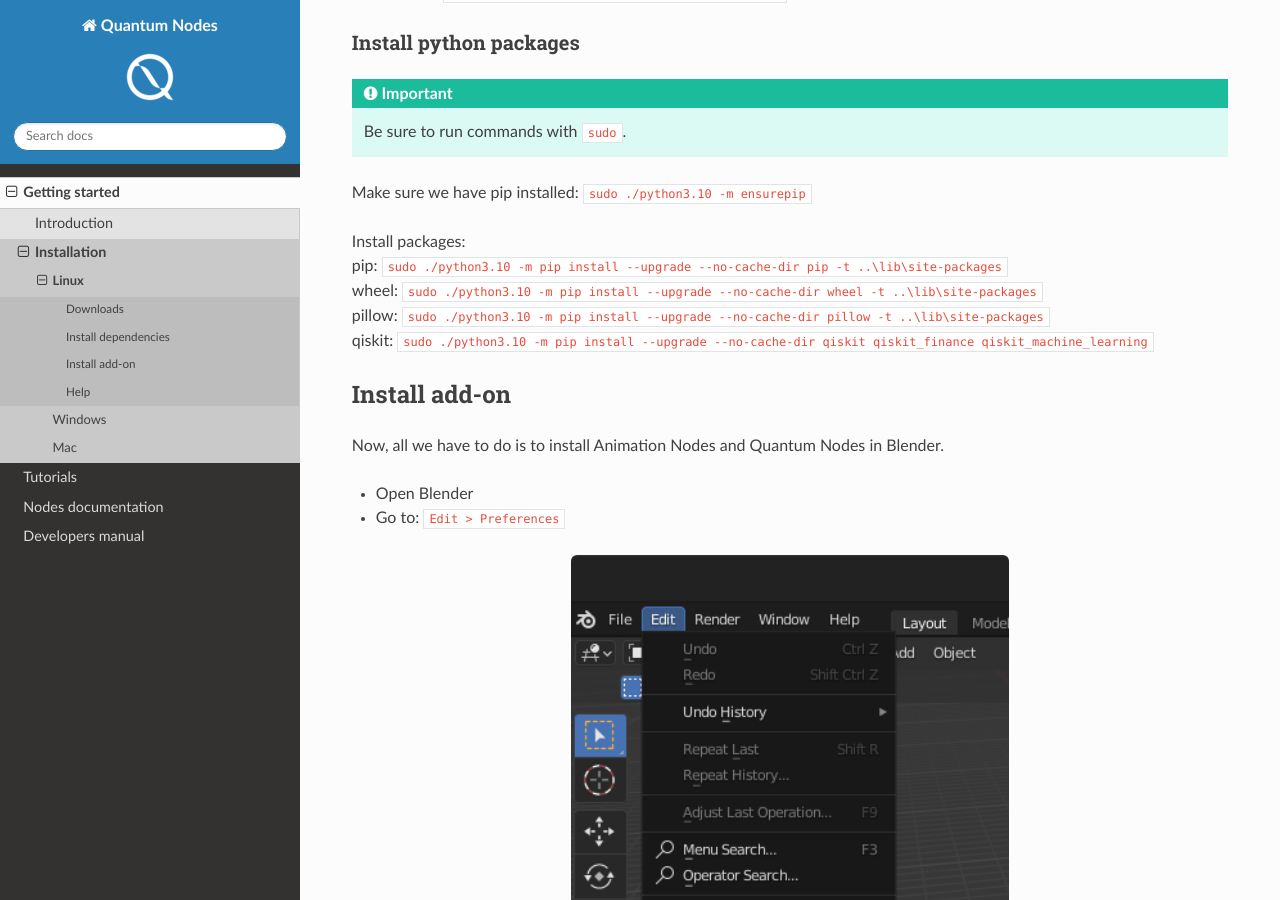
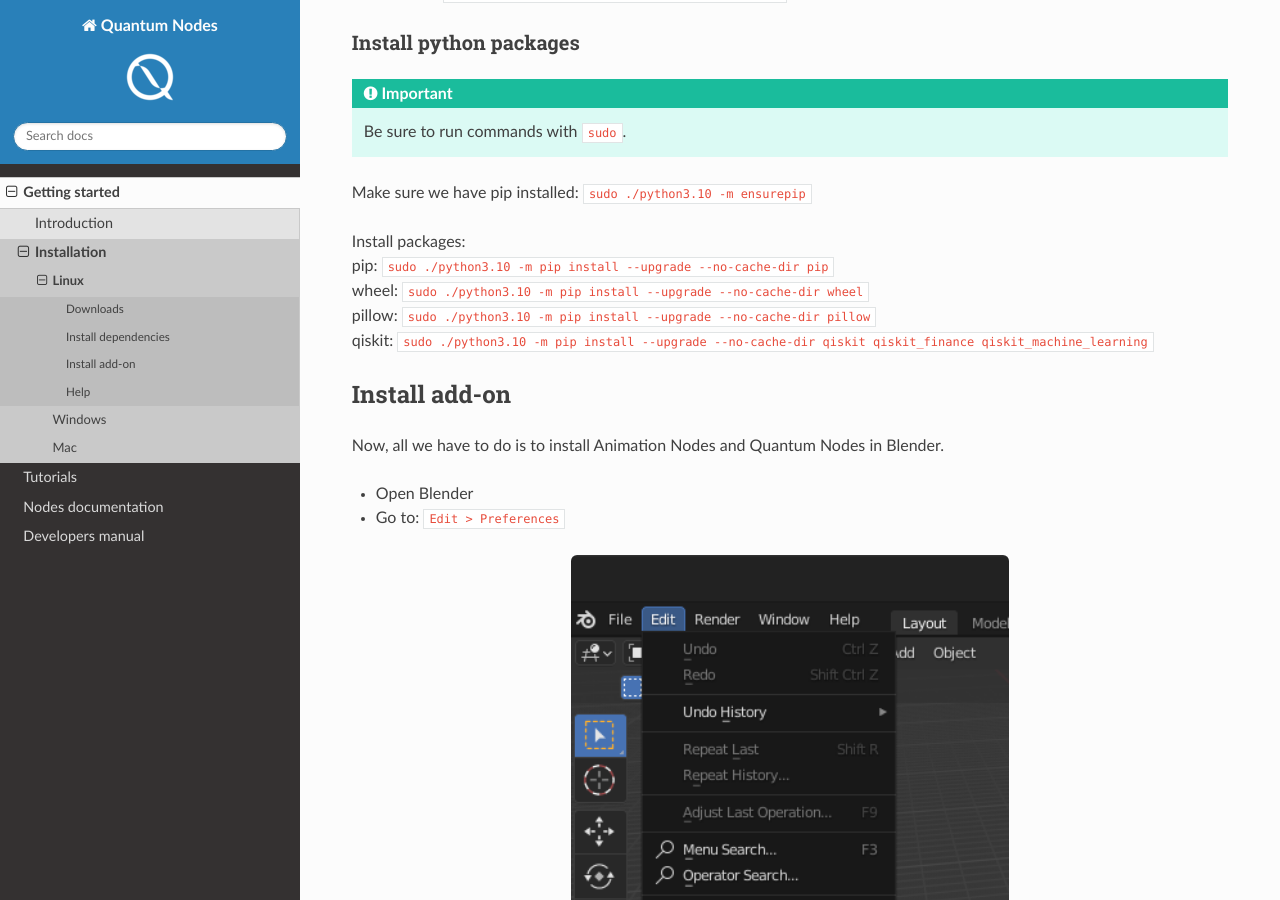
Before and after one commit to Quantum-Creative-Group/quantum_nodes, a Sphinx documentation site: the page built from docs/source/getting_started/installation/linux.rst, in a window 1280 px wide and 900 px high, scrolled down 1300 px. Built offline with Sphinx 7.4.7 and the Read the Docs theme 2.0.0, drawn with Linux system fonts in a browser that asks for light colours; pages that are not in the unit, such as notebooks, are missing from menus.

Commit message:
[Docs] Fixed wrong instructions linux installations

```diff
--- a/docs/source/getting_started/installation/linux.rst
+++ b/docs/source/getting_started/installation/linux.rst
@@ -93,9 +93,9 @@
 |   Make sure we have pip installed:  ``sudo ./python3.10 -m ensurepip``
 
 |   Install packages:
-|   pip: ``sudo ./python3.10 -m pip install --upgrade --no-cache-dir pip -t ..\lib\site-packages``
-|   wheel: ``sudo ./python3.10 -m pip install --upgrade --no-cache-dir wheel -t ..\lib\site-packages``
-|   pillow: ``sudo ./python3.10 -m pip install --upgrade --no-cache-dir pillow -t ..\lib\site-packages``
+|   pip: ``sudo ./python3.10 -m pip install --upgrade --no-cache-dir pip``
+|   wheel: ``sudo ./python3.10 -m pip install --upgrade --no-cache-dir wheel``
+|   pillow: ``sudo ./python3.10 -m pip install --upgrade --no-cache-dir pillow``
 |   qiskit: ``sudo ./python3.10 -m pip install --upgrade --no-cache-dir qiskit qiskit_finance qiskit_machine_learning``
 
 
```
